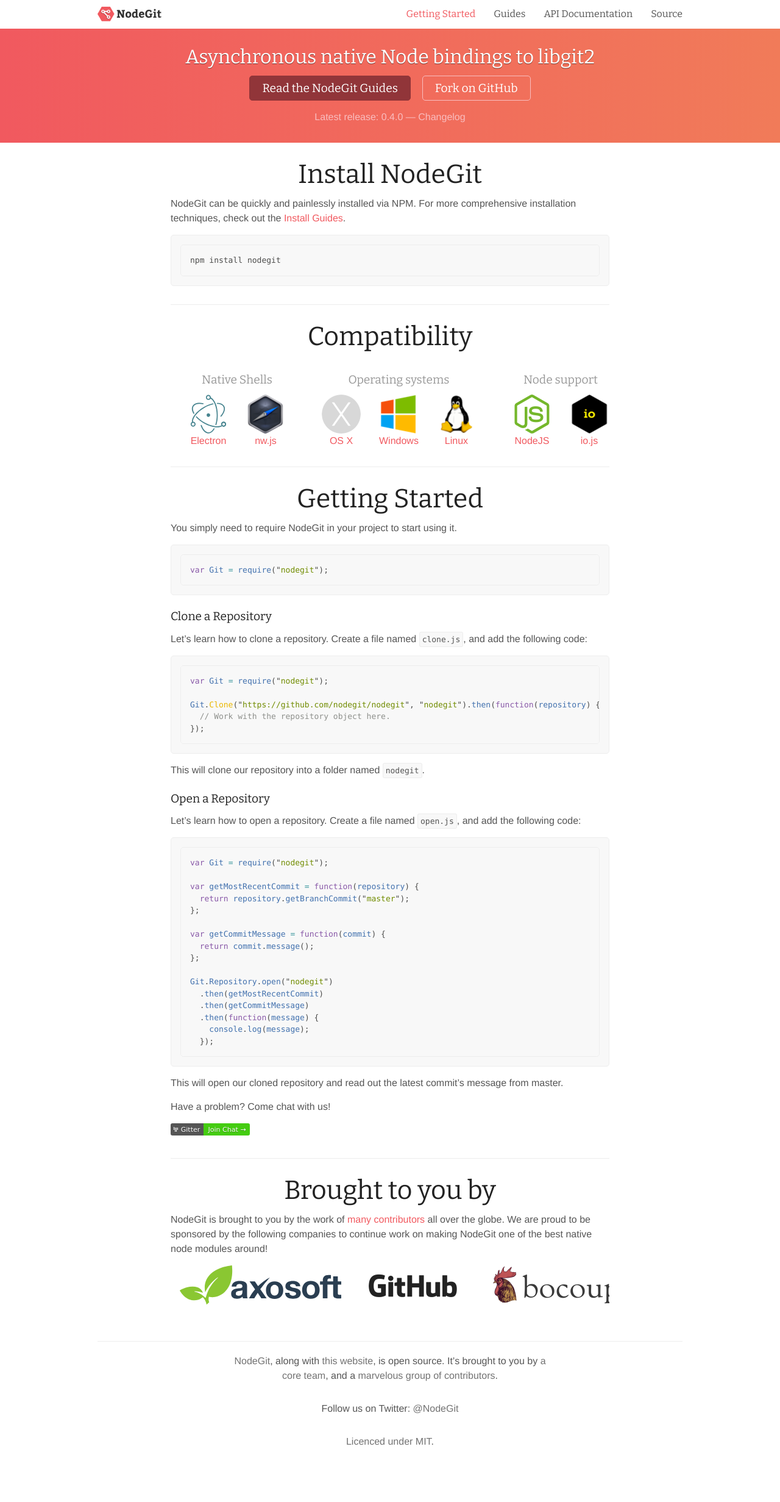
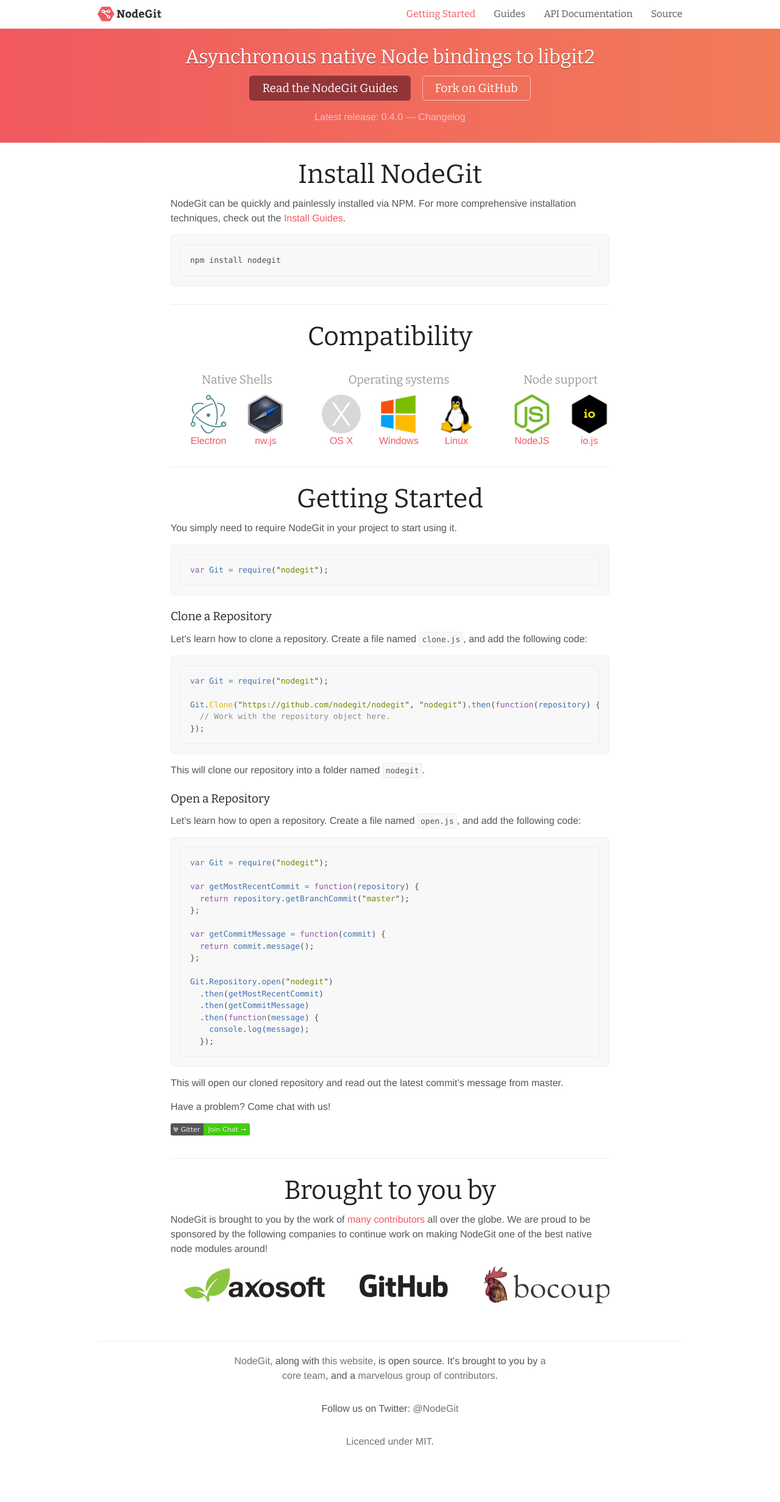
Before and after one commit to nodegit/nodegit.github.com, a Jekyll site: the page built from index.md, in a window 1280 px wide. Shown: the whole page at 61% size. Built offline with Jekyll 4.4.1, drawn with Linux system fonts in a browser that asks for light colours; nearby versions of some CDN libraries; Markdown is read by kramdown in place of the engine named in the settings; comment, search, counter and statistics services are not loaded; grey boxes are pictures that could not be loaded.

Commit message:
Revert "update Axosoft logo with new dark blue SVG version"

```diff
--- a/index.md
+++ b/index.md
@@ -143,7 +143,7 @@
 <div class="columns logos">
   <div class="column">
     <a class="axosoft" target="_blank" href="https://axosoft.com">
-      <img src="/img/axosoft.svg">
+      <img src="/img/axosoft.png">
     </a>
   </div>
   <div class="column">
```
Also changed, not shown: img/axosoft.png (added), img/axosoft.svg (deleted).
